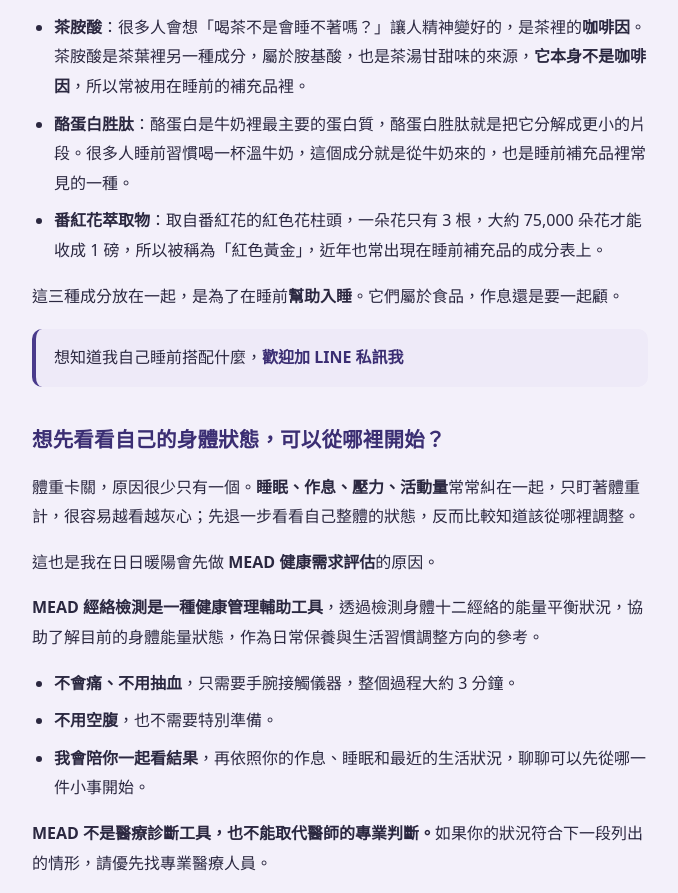
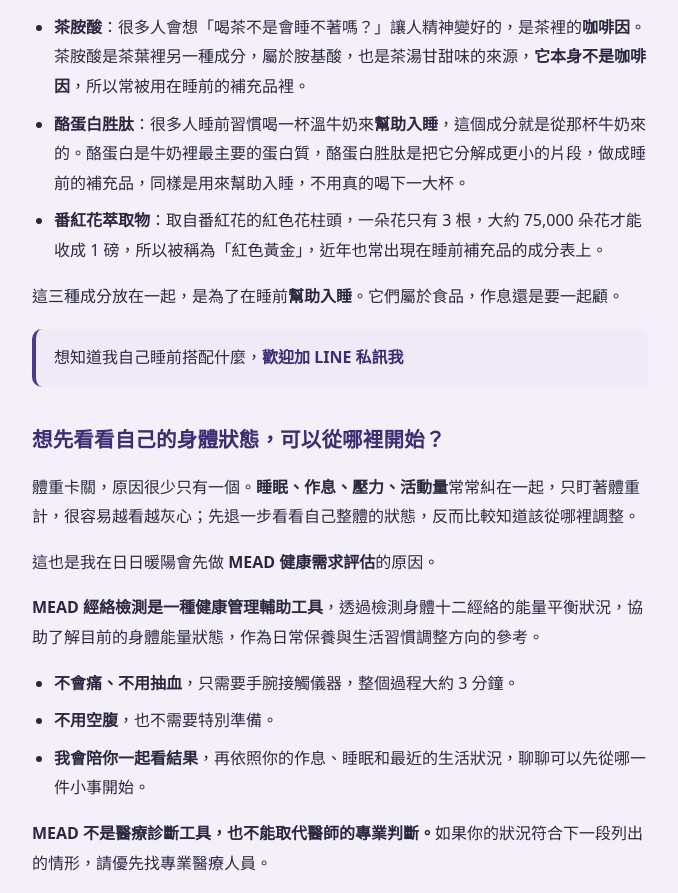
Before and after one commit to ririnuanyang/ririnuanyang.github.io, a plain HTML site: page 精選文章/20261026_睡眠與減重/article-sleep-weight.html in a window 1280 px wide. Shown: the part 4259-5152 px from the top of the page, without its empty margins (300-978 px from the left). Drawn offline with Linux system fonts and the light colour scheme.

Commit message:
睡眠文章產品段：酪蛋白胜肽補上與入睡的關聯
Co-Authored-By: Claude Fable 5.2 <noreply@anthropic.com>

```diff
--- a/精選文章/20261026_睡眠與減重/article-sleep-weight.html
+++ b/精選文章/20261026_睡眠與減重/article-sleep-weight.html
@@ -374,7 +374,7 @@
   <p>作息要慢慢調，有些人會在睡前搭配營養補充，當作<b>晚間放鬆儀式</b>的一部分。常見的有這三種成分：</p>
   <ul>
     <li><b>茶胺酸</b>：很多人會想「喝茶不是會睡不著嗎？」讓人精神變好的，是茶裡的<b>咖啡因</b>。茶胺酸是茶葉裡另一種成分，屬於胺基酸，也是茶湯甘甜味的來源，<b>它本身不是咖啡因</b>，所以常被用在睡前的補充品裡。</li>
-    <li><b>酪蛋白胜肽</b>：酪蛋白是牛奶裡最主要的蛋白質，酪蛋白胜肽就是把它分解成更小的片段。很多人睡前習慣喝一杯溫牛奶，這個成分就是從牛奶來的，也是睡前補充品裡常見的一種。</li>
+    <li><b>酪蛋白胜肽</b>：很多人睡前習慣喝一杯溫牛奶來<b>幫助入睡</b>，這個成分就是從那杯牛奶來的。酪蛋白是牛奶裡最主要的蛋白質，酪蛋白胜肽是把它分解成更小的片段，做成睡前的補充品，同樣是用來幫助入睡，不用真的喝下一大杯。</li>
     <li><b>番紅花萃取物</b>：取自番紅花的紅色花柱頭，一朵花只有 3 根，大約 75,000 朵花才能收成 1 磅，所以被稱為「紅色黃金」，近年也常出現在睡前補充品的成分表上。</li>
   </ul>
   <p>這三種成分放在一起，是為了在睡前<b>幫助入睡</b>。它們屬於食品，作息還是要一起顧。</p>
```
